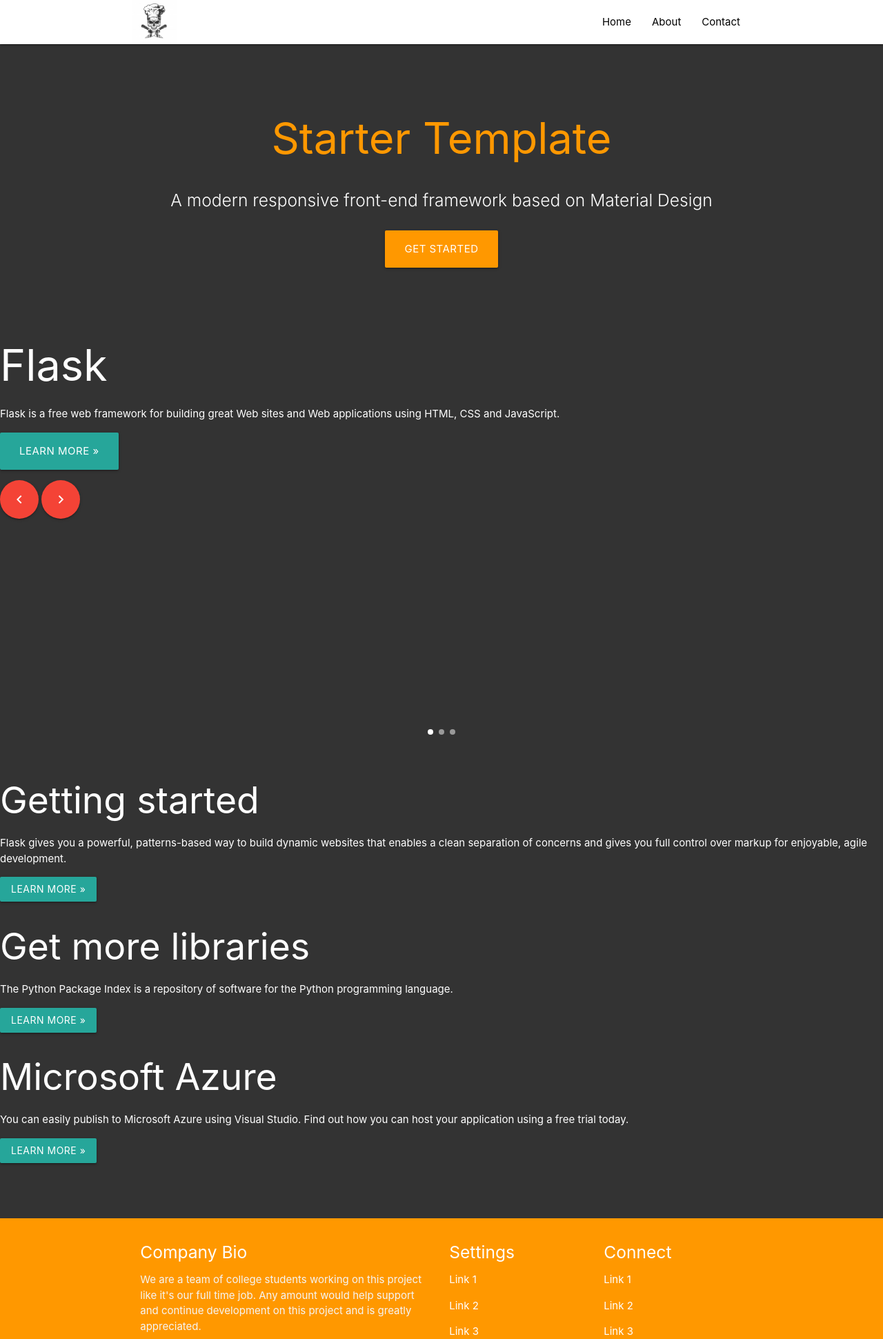
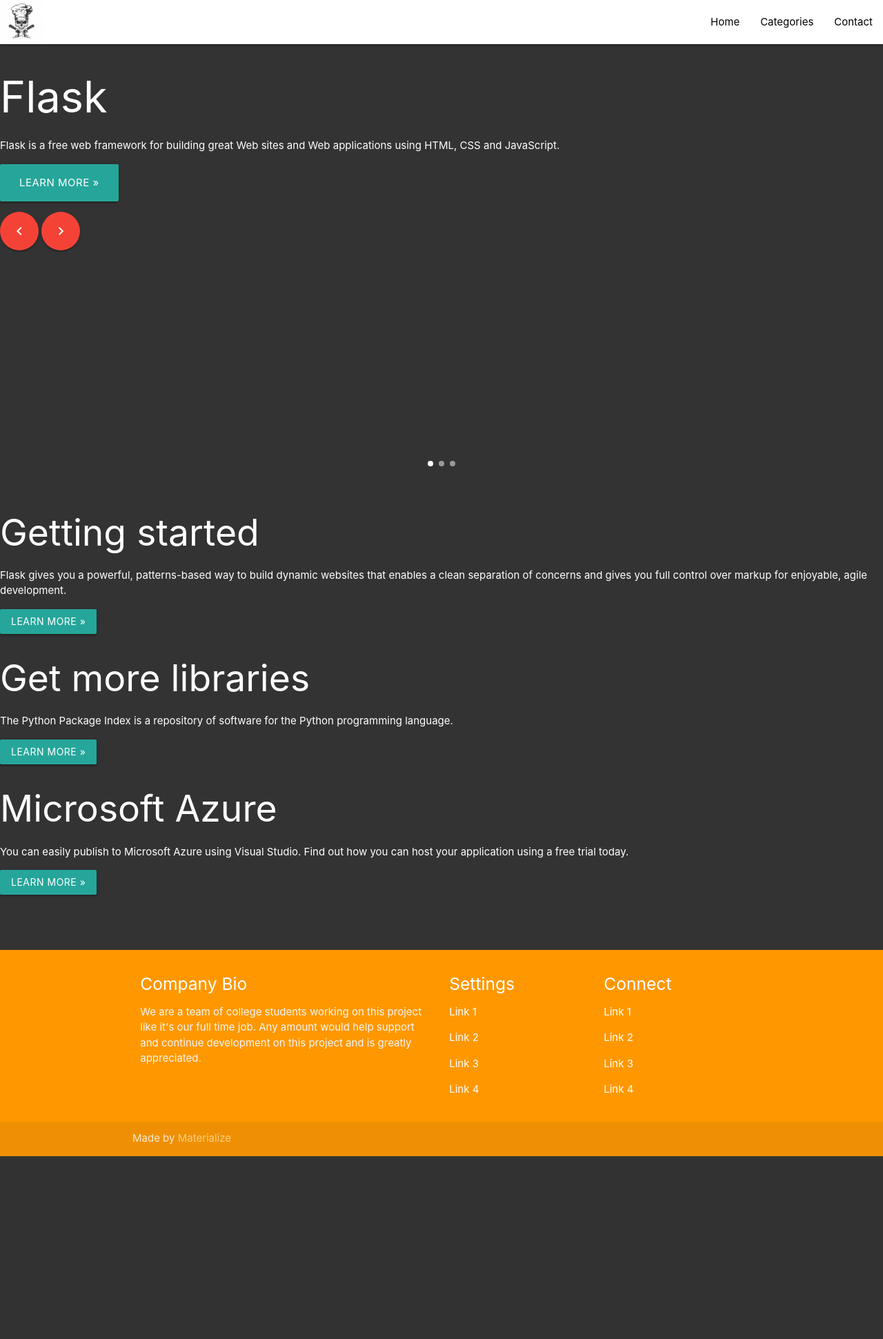
Before and after one commit to Code-Institute-Submissions/MS3-4, a Flask app: page / in a window 1280 px wide. Shown: the top 1941 px of the page at 69% size. After the commit the page ends 1676 px from the top, so only its background shows below. Run offline with Flask 2, Linux system fonts and the light colour scheme; data that the repository does not hold is empty; parts of the project's set-up code (start-up, migrations or seed data) failed here and were passed over; some libraries are stand-ins or nearby versions.

Commit message:
Updated navbar and previous template link to show new categories page

```diff
--- a/MS3_Cookbook/templates/layout.html
+++ b/MS3_Cookbook/templates/layout.html
@@ -20,13 +20,13 @@
 <body>
     <div class="navbar-fixed">
         <nav class="white" role="navigation">
-            <div class="nav-wrapper container">
+            <div class="nav-wrapper container-fluid">
                 <a id="logo-container" href="#" class="brand-logo">
                     <img id="logo" src="../static/imgs/RFD-logo.jpg" alt="Skull chef with kitchen knives">
                 </a>
                 <ul class="right hide-on-med-and-down">
                     <li><a href="/home">Home</a></li>
-                    <li><a href="/about">About</a></li>
+                    <li><a href="/categories">Categories</a></li>
                     <li><a href="/contact">Contact</a></li>
                 </ul>
 
@@ -35,25 +35,11 @@
                     <li><a href="/home">Home</a></li>
                     <li><a href="/about">About</a></li>
                     <li><a href="/contact">Contact</a></li>
+
                 </ul>
                 <a href="#" data-target="nav-mobile" class="sidenav-trigger"><i class="material-icons">menu</i></a>
             </div>
         </nav>
-    </div>
-    <div class="section no-pad-bot" id="index-banner">
-        <div class="container-fluid">
-            <br><br>
-            <h1 class="header center orange-text">Starter Template</h1>
-            <div class="row center">
-                <h5 class="header col s12 light">A modern responsive front-end framework based on Material Design</h5>
-            </div>
-            <div class="row center">
-                <a href="http://materializecss.com/getting-started.html" id="download-button"
-                    class="btn-large waves-effect waves-light orange">Get Started</a>
-            </div>
-            <br><br>
-
-        </div>
     </div>
 
 
```
